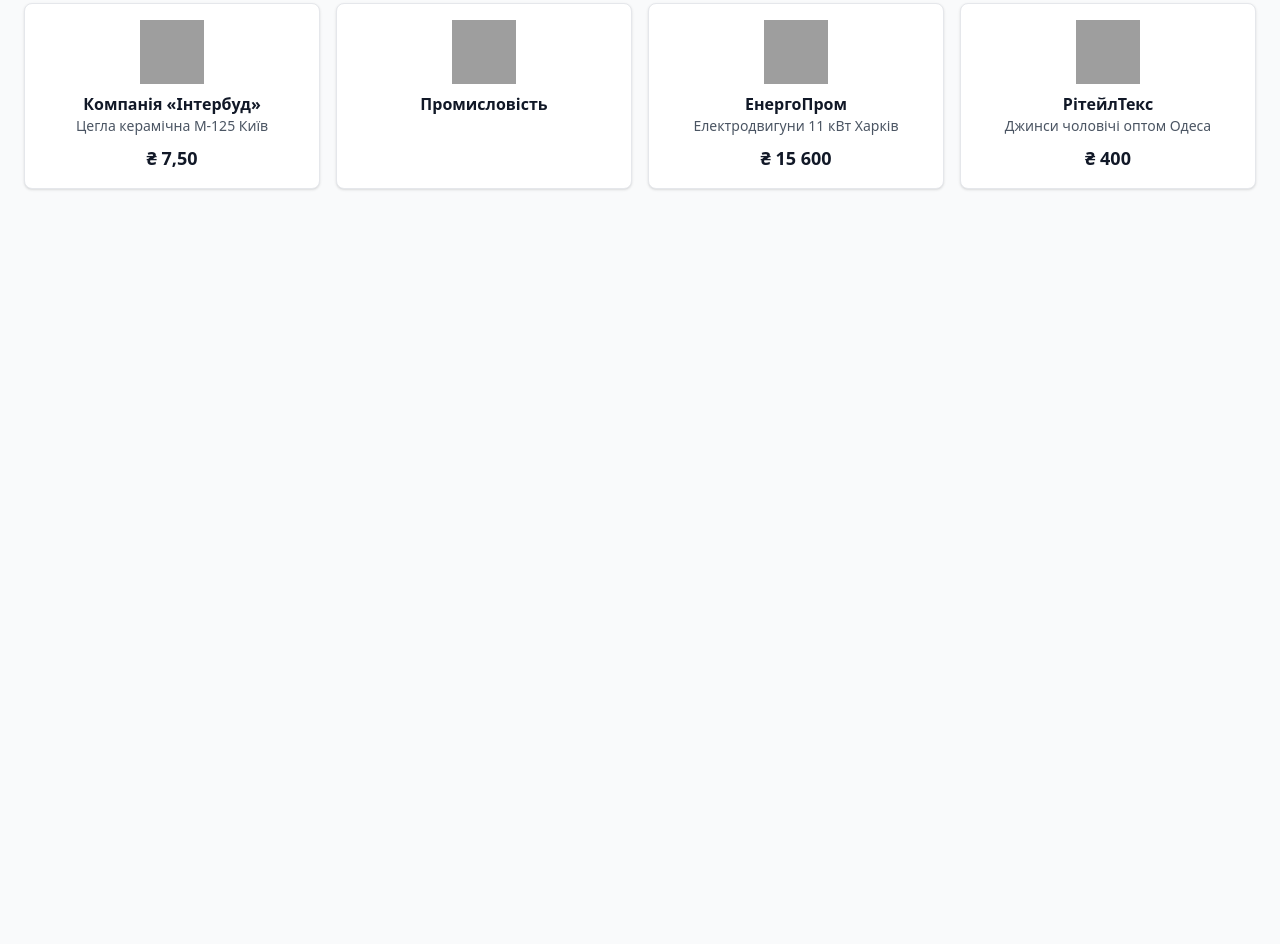
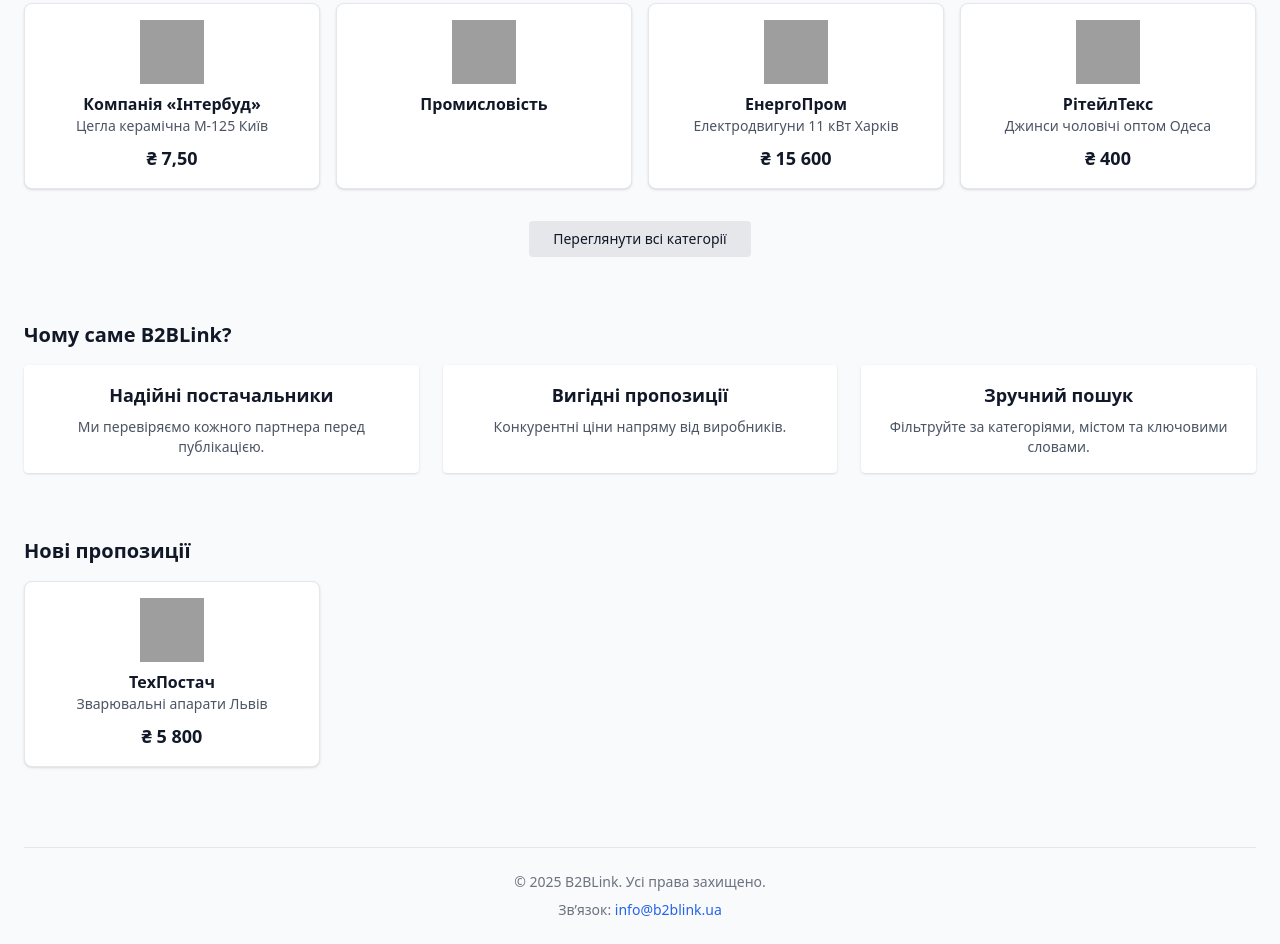
Before and after one commit to BatistIgor/b2blink, a plain HTML site: page index.html in a window 1280 px wide. Shown: the part 328-1272 px from the top of the page. Before the commit the page ends 800 px from the top, so only its background shows below. Drawn offline with nearby package versions, Linux system fonts and the light colour scheme; grey boxes are pictures that could not be loaded.

Commit message:
add more info

```diff
--- a/index.html
+++ b/index.html
@@ -7,7 +7,6 @@
     <script src="https://cdn.tailwindcss.com"></script>
   </head>
   <body class="bg-gray-50 font-sans text-gray-900">
-
     <!-- Header -->
     <div class="max-w-7xl mx-auto p-6">
       <header class="flex justify-between items-center mb-8">
@@ -21,59 +20,149 @@
 
       <!-- Title -->
       <h2 class="text-3xl font-bold mb-4 leading-tight">
-      З’єднуємо компанії <br> з вигідними пропозиціями
+        З’єднуємо компанії <br />
+        з вигідними пропозиціями
       </h2>
 
       <!-- Search -->
       <div class="flex flex-wrap gap-2 mt-6">
-      <input type="text" placeholder="Шукайте товар" class="border px-4 py-2 rounded grow" />
+        <input
+          type="text"
+          placeholder="Шукайте товар"
+          class="border px-4 py-2 rounded grow"
+        />
         <select class="border px-4 py-2 rounded">
           <option>Оберіть категорію</option>
         </select>
-      <input type="text" placeholder="Місто" class="border px-4 py-2 rounded" />
-      <button class="bg-blue-600 text-white px-6 py-2 rounded">
-        Знайти
-      </button>
+        <input
+          type="text"
+          placeholder="Місто"
+          class="border px-4 py-2 rounded"
+        />
+        <button class="bg-blue-600 text-white px-6 py-2 rounded">Знайти</button>
       </div>
 
       <!-- Popular Categories -->
       <section class="mt-12">
         <h3 class="text-xl font-semibold mb-4">Популярні категорії</h3>
         <div class="grid grid-cols-1 sm:grid-cols-2 lg:grid-cols-4 gap-4">
-
           <!-- Card 1 -->
-        <div class="border rounded-lg p-4 flex flex-col items-center text-center bg-white shadow hover:shadow-md transition">
-          <img src="https://cdn-icons-png.flaticon.com/512/847/847969.png" alt="Цегла" class="w-16 h-16 mb-2" />
+          <div
+            class="border rounded-lg p-4 flex flex-col items-center text-center bg-white shadow hover:shadow-md transition"
+          >
+            <img
+              src="https://cdn-icons-png.flaticon.com/512/847/847969.png"
+              alt="Цегла"
+              class="w-16 h-16 mb-2"
+            />
             <h4 class="font-semibold">Компанія «Інтербуд»</h4>
             <p class="text-sm text-gray-600">Цегла керамічна М-125 Київ</p>
             <p class="font-bold text-lg mt-2">₴ 7,50</p>
           </div>
 
           <!-- Card 2 -->
-        <div class="border rounded-lg p-4 flex flex-col items-center text-center bg-white shadow hover:shadow-md transition">
-          <img src="https://cdn-icons-png.flaticon.com/512/883/883407.png" alt="Шестерня" class="w-16 h-16 mb-2" />
+          <div
+            class="border rounded-lg p-4 flex flex-col items-center text-center bg-white shadow hover:shadow-md transition"
+          >
+            <img
+              src="https://cdn-icons-png.flaticon.com/512/883/883407.png"
+              alt="Шестерня"
+              class="w-16 h-16 mb-2"
+            />
             <h4 class="font-semibold">Промисловість</h4>
           </div>
 
           <!-- Card 3 -->
-        <div class="border rounded-lg p-4 flex flex-col items-center text-center bg-white shadow hover:shadow-md transition">
-          <img src="https://cdn-icons-png.flaticon.com/512/1044/1044907.png" alt="Мотор" class="w-16 h-16 mb-2" />
+          <div
+            class="border rounded-lg p-4 flex flex-col items-center text-center bg-white shadow hover:shadow-md transition"
+          >
+            <img
+              src="https://cdn-icons-png.flaticon.com/512/1044/1044907.png"
+              alt="Мотор"
+              class="w-16 h-16 mb-2"
+            />
             <h4 class="font-semibold">ЕнергоПром</h4>
             <p class="text-sm text-gray-600">Електродвигуни 11 кВт Харків</p>
             <p class="font-bold text-lg mt-2">₴ 15 600</p>
           </div>
 
           <!-- Card 4 -->
-        <div class="border rounded-lg p-4 flex flex-col items-center text-center bg-white shadow hover:shadow-md transition">
-          <img src="https://cdn-icons-png.flaticon.com/512/892/892458.png" alt="Джинси" class="w-16 h-16 mb-2" />
+          <div
+            class="border rounded-lg p-4 flex flex-col items-center text-center bg-white shadow hover:shadow-md transition"
+          >
+            <img
+              src="https://cdn-icons-png.flaticon.com/512/892/892458.png"
+              alt="Джинси"
+              class="w-16 h-16 mb-2"
+            />
             <h4 class="font-semibold">РітейлТекс</h4>
             <p class="text-sm text-gray-600">Джинси чоловічі оптом Одеса</p>
             <p class="font-bold text-lg mt-2">₴ 400</p>
           </div>
+        </div>
 
+        <!-- View All Categories Button -->
+        <div class="text-center mt-8">
+          <a
+            href="#"
+            class="inline-block bg-gray-200 hover:bg-gray-300 text-sm px-6 py-2 rounded"
+          >
+            Переглянути всі категорії
+          </a>
         </div>
       </section>
+      <!-- Benefits -->
+      <section class="mt-16">
+        <h3 class="text-xl font-semibold mb-4">Чому саме B2BLink?</h3>
+        <div class="grid grid-cols-1 sm:grid-cols-3 gap-6">
+          <div class="p-4 bg-white rounded shadow text-center">
+            <h4 class="font-semibold text-lg mb-2">Надійні постачальники</h4>
+            <p class="text-sm text-gray-600">
+              Ми перевіряємо кожного партнера перед публікацією.
+            </p>
           </div>
+          <div class="p-4 bg-white rounded shadow text-center">
+            <h4 class="font-semibold text-lg mb-2">Вигідні пропозиції</h4>
+            <p class="text-sm text-gray-600">
+              Конкурентні ціни напряму від виробників.
+            </p>
+          </div>
+          <div class="p-4 bg-white rounded shadow text-center">
+            <h4 class="font-semibold text-lg mb-2">Зручний пошук</h4>
+            <p class="text-sm text-gray-600">
+              Фільтруйте за категоріями, містом та ключовими словами.
+            </p>
+          </div>
+        </div>
+      </section>
 
+      <!-- New Listings -->
+      <section class="mt-16">
+        <h3 class="text-xl font-semibold mb-4">Нові пропозиції</h3>
+        <div class="grid grid-cols-1 sm:grid-cols-2 lg:grid-cols-4 gap-4">
+          <div class="border rounded-lg p-4 bg-white text-center shadow">
+            <img
+              src="https://cdn-icons-png.flaticon.com/512/3144/3144456.png"
+              class="w-16 h-16 mx-auto mb-2"
+            />
+            <h4 class="font-semibold">ТехПостач</h4>
+            <p class="text-sm text-gray-600">Зварювальні апарати Львів</p>
+            <p class="font-bold text-lg mt-2">₴ 5 800</p>
+          </div>
+          <!-- Можна додати ще -->
+        </div>
+      </section>
+
+      <!-- Footer -->
+      <footer class="mt-20 border-t pt-6 text-sm text-gray-500 text-center">
+        <p>&copy; 2025 B2BLink. Усі права захищено.</p>
+        <p class="mt-2">
+          Зв’язок:
+          <a href="mailto:info@b2blink.ua" class="text-blue-600"
+            >info@b2blink.ua</a
+          >
+        </p>
+      </footer>
+    </div>
   </body>
 </html>
```
Lines whose indentation alone changed are shown as unchanged.
